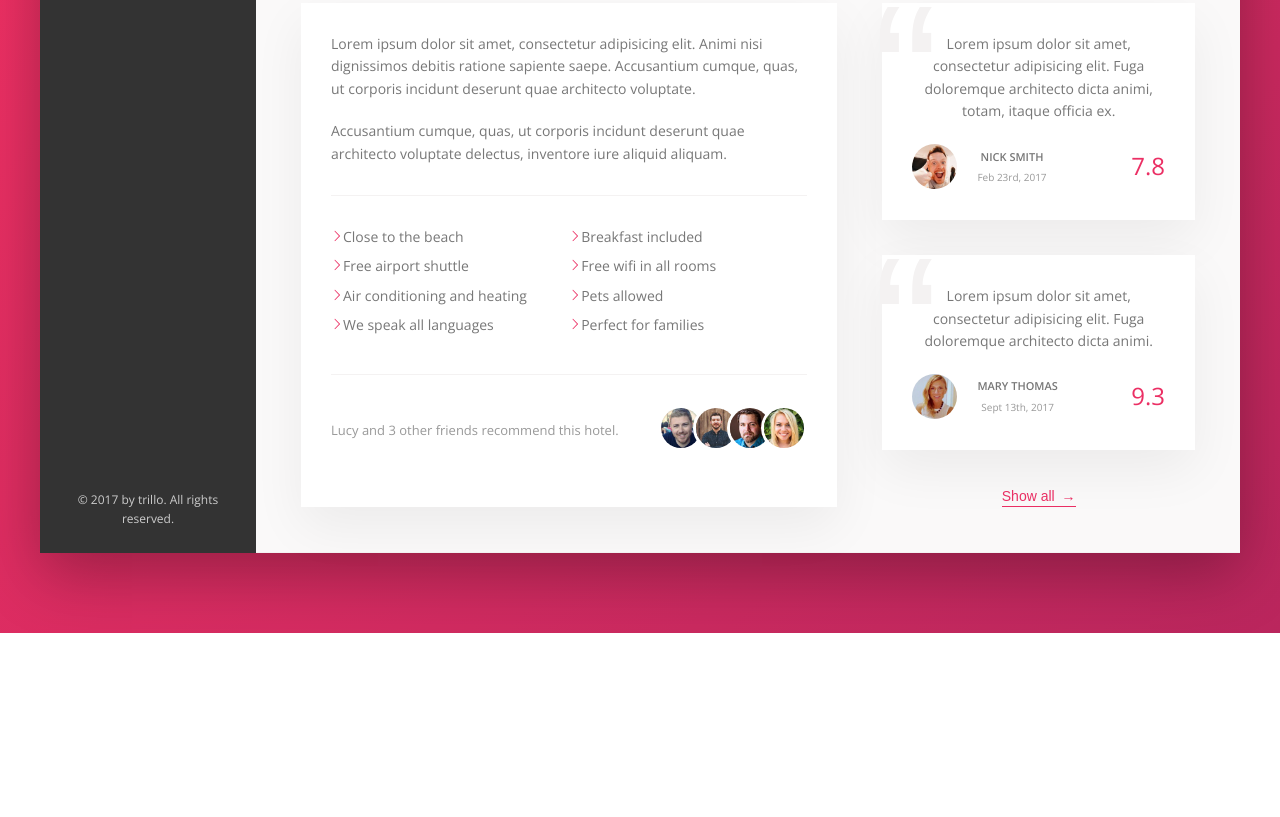
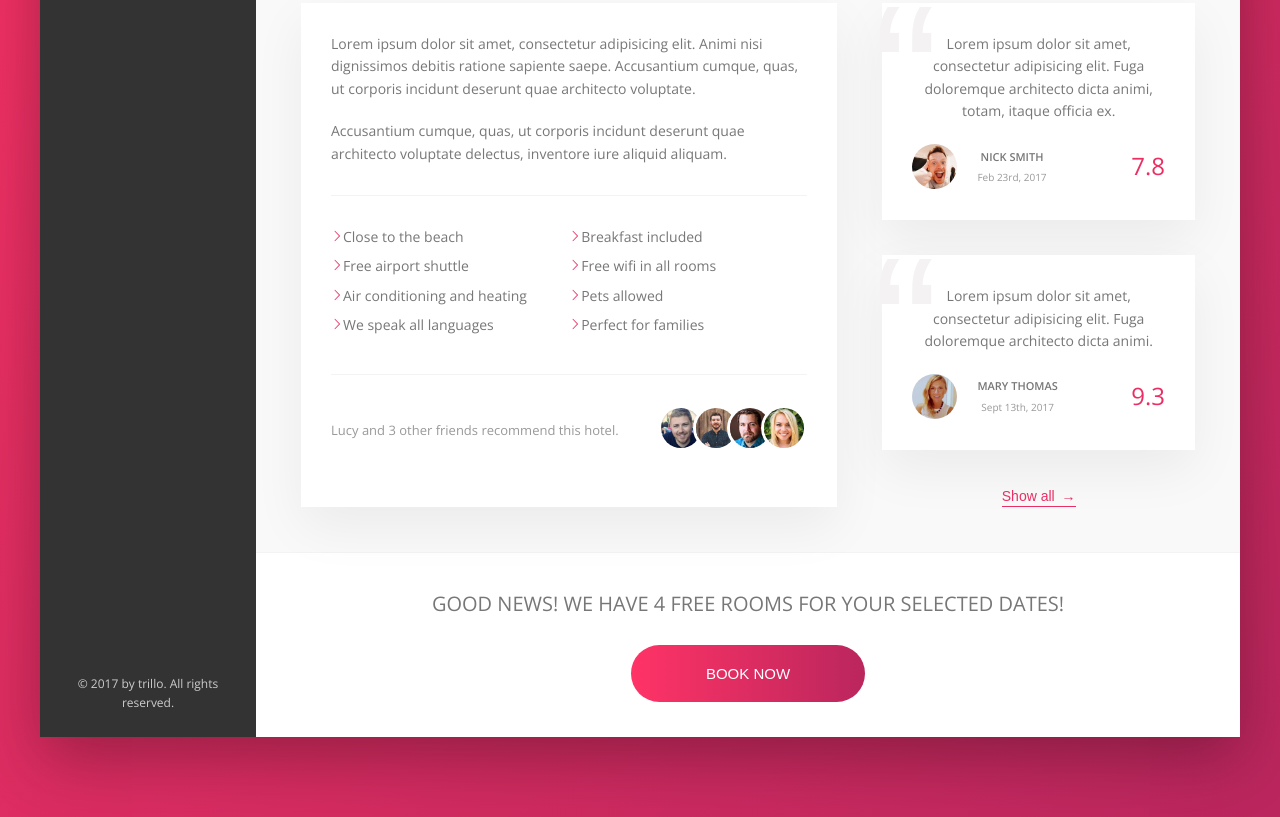
Before and after one commit to vinhphu101195/Booking-layout-html-css, a website: page index.html in a window 1280 px wide. Shown: the part 644-1461 px from the top of the page. Before the commit the page ends 1277 px from the top, so only its background shows below. Drawn offline with nearby package versions, Linux system fonts and the light colour scheme.

Commit message:
build CTA

```diff
--- a/index.html
+++ b/index.html
@@ -200,8 +200,8 @@
 
                             <button class="btn-inline">Show all <span>&rarr;</span></button>
                         </div>
-
-                        <!-- <div class="cta">
+                    </div>
+                    <div class="cta">
                         <h2 class="cta__book-now">
                             Good news! We have 4 free rooms for your selected dates!
                         </h2>
@@ -209,10 +209,7 @@
                             <span class="btn__visible">Book now</span>
                             <span class="btn__invisible">Only 4 rooms left</span>
                         </button>
-                        </div> -->
-
                     </div>
-
 
                 </main>
             </div>
--- a/sass/_components.scss
+++ b/sass/_components.scss
@@ -449,3 +449,69 @@
         font-family: sans-serif;
     }
 }
+
+
+//////////////////////////////////////////////
+// CALL TO ACTiON
+.cta{
+    padding: 3.5rem 0;
+    text-align: center;
+
+    &__book-now{
+        font-size: 2rem;
+        font-weight: 300;
+        text-transform: uppercase;
+        margin-bottom: 2.5rem;
+    }
+}
+
+//////////////////////////////////////////////
+// CALL TO ACTiON button
+.btn{
+    font-size: 1.5rem;
+    font-weight: 300;
+    text-transform: uppercase;
+    border-radius: 100px;
+    border: none;
+    background-image: linear-gradient(to right, var(--color-primary-light),var(--color-primary-dark));
+    color:#fff;
+    position: relative;
+    overflow: hidden;
+    cursor: pointer;
+
+    & > *{
+        display:inline-block;
+        height: 100%;
+        width: 100%;
+        transition: all .2s;
+
+    }
+
+    &__visible{
+        padding: 2rem 7.5rem;
+    }
+
+    &__invisible{
+        position: absolute;
+        padding: 2rem 0;
+        left: 0;
+        top:-100%;
+    }
+
+    &:hover{
+        background-image: linear-gradient(to left, var(--color-primary-light),var(--color-primary-dark));
+
+    }
+
+    &:hover &__visible{
+        transform: translateY(100%);
+    }
+    &:hover &__invisible{
+        top:0;
+    }
+
+    &:focus{
+        outline: none;
+        animation: pulsate 1s infinite;
+    }
+}
```
Also changed, not shown: css/style.css. Lines whose indentation alone changed are shown as unchanged.
